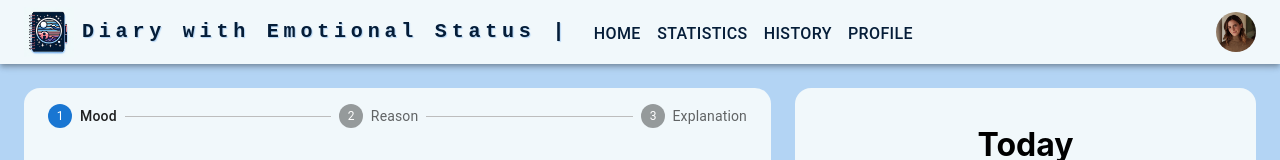
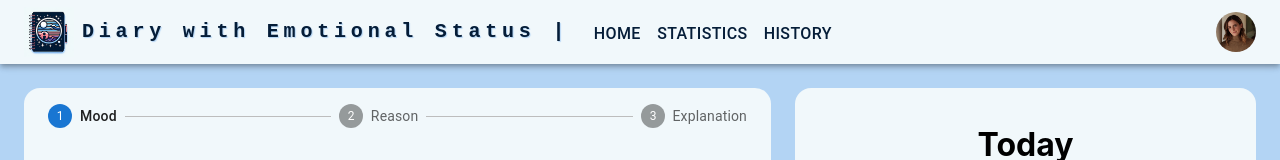
Before and after one commit to Mihai405/DES---Diary-with-Emotional-Status, a React (Create React App) app in the folder web/: page /home in a window 1280 px wide. Shown: the top 160 px of the page. Built offline with nearby package versions, Linux system fonts and the light colour scheme.

Commit message:
delete profile path

```diff
--- a/web/src/App.tsx
+++ b/web/src/App.tsx
@@ -67,10 +67,6 @@ const router = createBrowserRouter(
                     </LayoutWrapper>
                 }
             />
-            <Route
-                path="/profile"
-                element={<LayoutWrapper>Profile</LayoutWrapper>}
-            />
             <Route path="/login" element={<Login />} />
             <Route path="/register" element={<Register />} />
         </>
--- a/web/src/components/NavBar/NavBar.tsx
+++ b/web/src/components/NavBar/NavBar.tsx
@@ -11,7 +11,7 @@ import MenuItem from '@mui/material/MenuItem';
 import { Button } from '@mui/material';
 import { NavLink } from 'react-router-dom';
 
-const pages = ['Home', 'Statistics', 'History', 'Profile'];
+const pages = ['Home', 'Statistics', 'History'];
 const settings = ['Logout'];
 
 function NavBar() {
```
